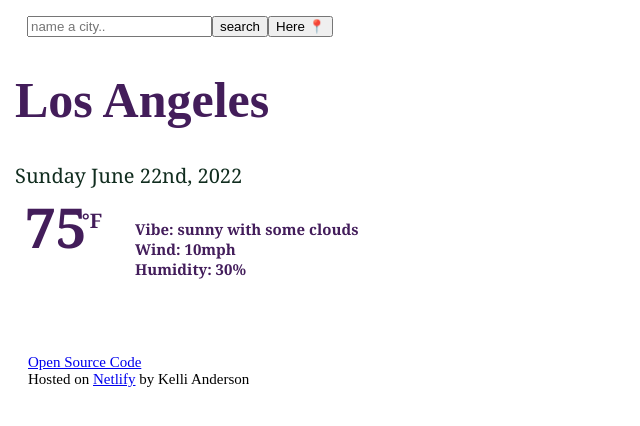
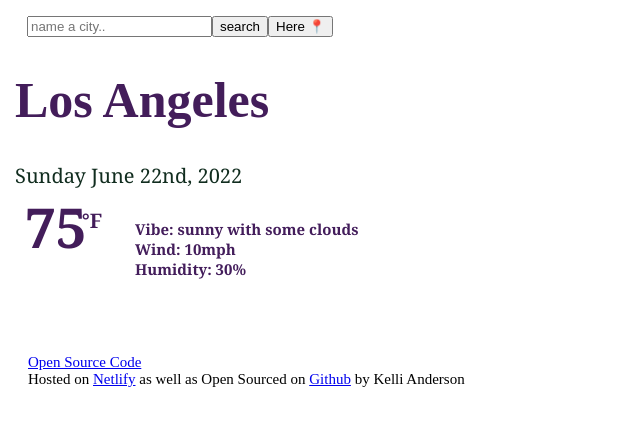
Before and after one commit to kellimarie743/weather-react-app, a React (Create React App) app: page / in a window 1280 px wide. Shown: the top 426 px of the page, without its empty margins (0-640 px from the left). Built offline with nearby package versions, Linux system fonts and the light colour scheme.

Commit message:
added open sourced proof on Github link

```diff
--- a/src/Weather.js
+++ b/src/Weather.js
@@ -45,6 +45,8 @@ export default function Weather() {
         <a href="https://app.netlify.com/teams/kellimarie743/sites">
           Netlify
         </a>{" "}
+        as well as Open Sourced on{" "}
+        <a href="https://github.com/kellimarie743/weather-react-app">Github</a>{" "}
         by Kelli Anderson
       </div>
     </div>
```
